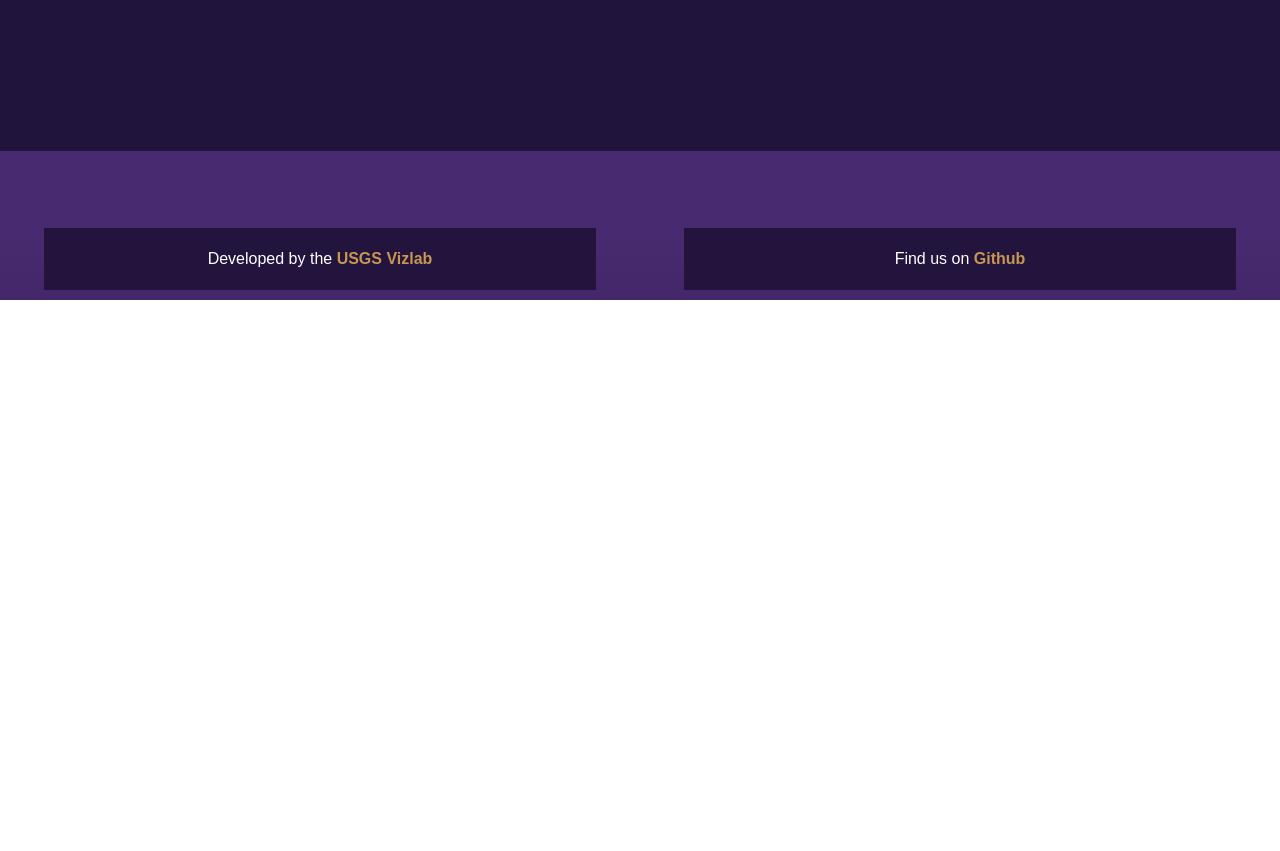
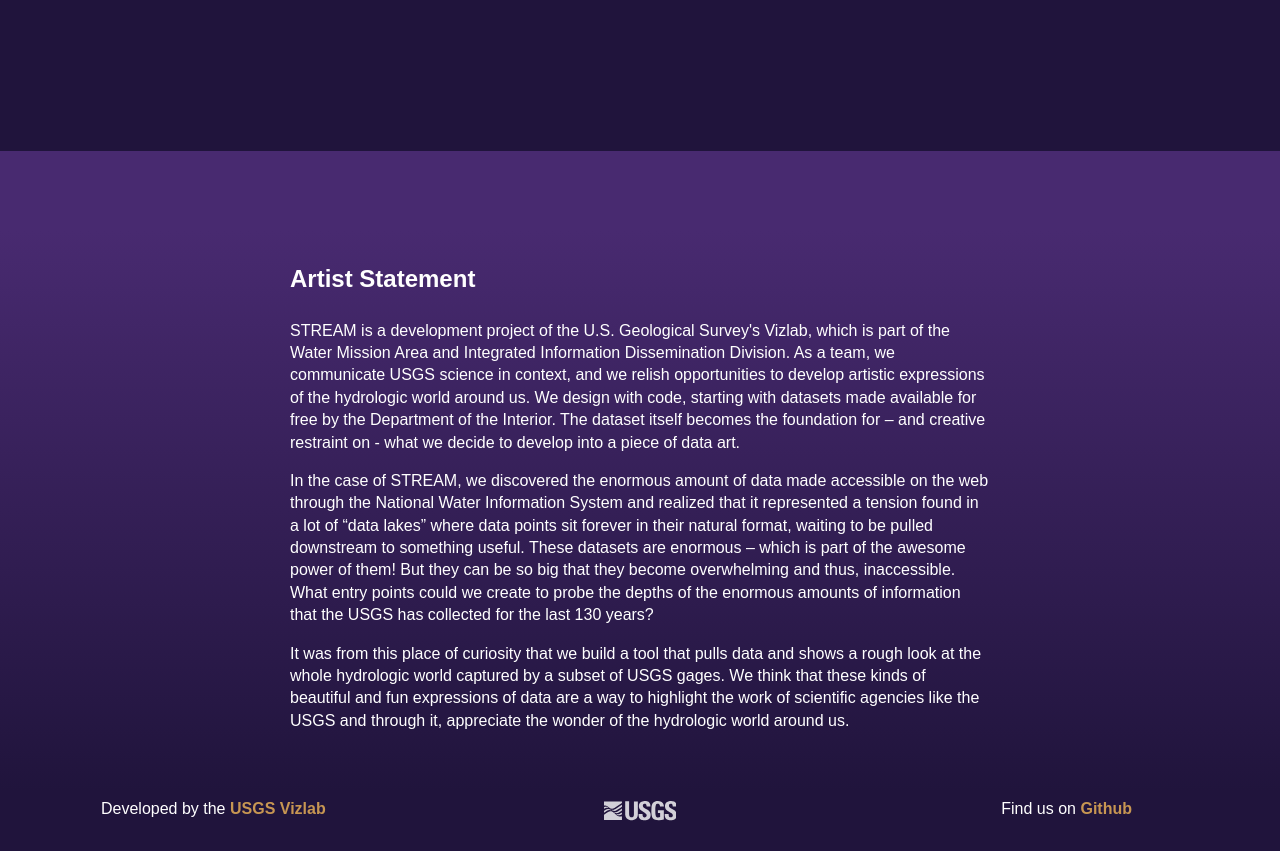
Before and after one commit to USGS-VIZLAB/stream-stats-art-gallery, a plain HTML site: page index.html in a window 1280 px wide. Shown: the part 1449-2300 px from the top of the page. Before the commit the page ends 1749 px from the top, so only its background shows below. Drawn offline with nearby package versions, Linux system fonts and the light colour scheme.

Commit message:
fix text

```diff
--- a/index.html
+++ b/index.html
@@ -41,8 +41,8 @@
         </div>
         <div id="streamgraph"></div>
         <div id="statement" class="text-content">
-          <h3>About the STREAM</h3>
-          <p>This is a streamgraph, where one month of time spans from the left of the screen to the right. Each color band is a distinct <a href="https://nas.er.usgs.gov/hucs.aspx#:~:text=A%20hierarchical%20hydrologic%20unit%20code%20%28HUC%29%20consisting%20of,the%20National%20Watershed%20Boundary%20Dataset%2C%204th%20ed.%202013%29." target="_blank">Hydrologic Unit,</a> from the <a href="https://www.usgs.gov/core-science-systems/ngp/national-hydrography/national-hydrography-dataset?qt-science_support_page_related_con=0#qt-science_support_page_related_con" target="_blank">National Hydrography Dataset</a> which is a region of the country where all the water drains to the same place.</p>
+          <h3>About STREAM</h3>
+          <p>STREAM is a streamgraph showing one month of <a href="https://labs.waterdata.usgs.gov/visualizations/gages-through-the-ages/index.html#/" target="_blank">river flow</a> in the US. Each color band is a distinct <a href="https://nas.er.usgs.gov/hucs.aspx#:~:text=A%20hierarchical%20hydrologic%20unit%20code%20%28HUC%29%20consisting%20of,the%20National%20Watershed%20Boundary%20Dataset%2C%204th%20ed.%202013%29." target="_blank">Hydrologic Unit,</a> (HUC02) from the <a href="https://www.usgs.gov/core-science-systems/ngp/national-hydrography/national-hydrography-dataset?qt-science_support_page_related_con=0#qt-science_support_page_related_con" target="_blank">National Hydrography Dataset</a> reflecting regions that share major river drainages.</p>
           <svg xmlns="http://www.w3.org/2000/svg" id="hucs" viewBox="0 0 1000 750">
             <defs>
               <style>
@@ -505,8 +505,8 @@
               <text class="huc-label" transform="translate(602.6 499)">Lower<tspan x="-12.3" y="18">Mississippi</tspan></text>
             </g>
           </svg>
-          <p>The STREAM is generated with a subset of <a href="https://labs.waterdata.usgs.gov/visualizations/gages-through-the-ages/index.html#/" target="_blank">streamgages</a> from the <a href="https://www.arlis.org/docs/vol1/F/795833123.pdf" target="_blank" class="cite">Hydro-Climatic Gage Network</a> which vets streamgages based on their ability to measure long-term hydrologic and climatic impacts.  The ~700 gages in this collection are selected by having at least 70 years worth of data up to 2009, and that their location is minimally impacted by human development.</p>
-          <p>We used your birthdate to generate a query to the <a href="https://waterservices.usgs.gov/rest/DV-Test-Tool.html" target="_blank">National Water Information System API</a> using that subset of gages that had daily values for the entire month surrounding your birth.  We then summed the discharge values (in cf/s) by HUC to produce each band of the streamgraph. Note that distribution of gages among HUCs, or even along river tributaries or mainstems, is NOT normalized or evenly distributed.  This streamgraph is for interest, intrigue, and relative comparative purposes only, since hydrology is much more complicated than just summing discharge values.</p>
+          <p>The STREAM is generated with data measured by the <a href="https://www.arlis.org/docs/vol1/F/795833123.pdf" target="_blank">Hydro-Climatic Gage Network,</a> a subset of U.S. Geological Survey streamgages that are well-suited for assessing climate-induced surface water changes. The ~700 gages in this collection have at least 80 years worth of data as of 2020, and are located on reaches with minimal human impact and development.</p>
+          <p>We used the date you provided to generate a query to the <a href="https://waterservices.usgs.gov/rest/DV-Test-Tool.html" target="_blank">National Water Information System API</a>, which returned daily discharge measurements for the entire month surrounding that date.  We then summed the raw discharge values (in cf/s) by HUC to produce each band of the streamgraph. Note that distribution of gages among HUCs, or even along river tributaries or mainstems, is nonrandom due to the availability of long term data.  The STREAM is for interest, intrigue, and relative comparative purposes only, since hydrology is much more complicated than just summing discharge values.</p>
           <p>Check out some interesting hydrologic dates that we found reflected in the data. 👇</p>
         </div>
       </section>
@@ -1327,8 +1327,31 @@
       </section>
 
       <footer>
+        <div class="text-content">
+          <h3>Artist Statement</h3>
+          <p>STREAM is a development project of the U.S. Geological Survey's Vizlab, which is part of the Water Mission Area and Integrated Information Dissemination Division.  As a team, we communicate USGS science in context, and we relish opportunities to develop artistic expressions of the hydrologic world around us. We design with code, starting with datasets made available for free by the Department of the Interior.  The dataset itself becomes the foundation for – and creative restraint on - what we decide to develop into a piece of data art. </p>
+          <p>In the case of STREAM, we discovered the enormous amount of data made accessible on the web through the National Water Information System and realized that it represented a tension found in a lot of “data lakes” where data points sit forever in their natural format, waiting to be pulled downstream to something useful.  These datasets are enormous – which is part of the awesome power of them!  But they can be so big that they become overwhelming and thus, inaccessible. What entry points could we create to probe the depths of the enormous amounts of information that the USGS has collected for the last 130 years?</p>
+          <p>It was from this place of curiosity that we build a tool that pulls data and shows a rough look at the whole hydrologic world captured by a subset of USGS gages.  We think that these kinds of beautiful and fun expressions of data are a way to highlight the work of scientific agencies like the USGS and through it, appreciate the wonder of the hydrologic world around us.</p>
+        </div>
         <div class="flex-container">
           <div class="flex-item footer">Developed by the <a href="https://www.usgs.gov/mission-areas/water-resources/science/water-data-visualizations?qt-science_center_objects=0#qt-science_center_objects" target="_blank">USGS Vizlab</a></div>
+          <div class="flex-item footer">
+            <svg id="usgsLogo" xmlns="http://www.w3.org/2000/svg" viewBox="0 0 1000 264">
+              <g>
+                <path d="M411.8,5.3V15.9c0,55.8.2,111.6-.1,167.4a83.6,83.6,0,0,1-3.1,21.7c-3.4,12.1-14.7,19.6-28.5,20.2s-25.9-5.5-29.7-17.9a109.9,109.9,0,0,1-4.8-30.7c-.5-53.8-.2-107.6-.2-161.4V5H291.8V181.5c0,4.3.3,8.5.6,12.8,2.5,38.4,26.5,59.7,59.3,66.7a131.3,131.3,0,0,0,51.5.2c40-7.5,62.5-35.1,62.5-75.7V5.3Z"/>
+                <path d="M712.7,59.6c3.6-14.6,13.4-21.1,28-20.7s24.2,7.2,28,22.2c1.2,4.9,1.6,10,2.4,15.3h52.2c2.8-26.4-12.4-56-37.1-66.8C759-2.4,731.2-2,703.3,6.4c-18.6,5.6-32.1,17.8-39.4,35.9-4.1,10.1-8.2,20.8-9.1,31.6-2.1,27-3.5,54.2-3,81.3.3,18.5,3,37.2,6.8,55.4,5.2,25.2,21.3,41,46.3,48,17.4,4.8,35.2,5.6,53,5.2a265.9,265.9,0,0,0,65.5-9.6v-128H741.9v38.3h30.3v55.9c-12.7,4.5-25.3,7.2-38.5,5.1-9.2-1.5-16.7-6.5-19.6-15.6s-6-19.7-6.5-29.6c-1.2-27.4-1.9-54.9-1.3-82.4C706.6,85.1,709.5,72.1,712.7,59.6Z"/>
+                <path d="M592.7,118.4c-14.4-8.4-28.9-16.7-43-25.6-8.8-5.6-13.7-14-15.1-24.5-1.9-15,7.1-27.3,21.5-29.3,16.3-2.2,26.3,5.2,28.9,21.3.8,5.2,1.3,10.5,1.9,16.1,2,.2,3.7.4,5.3.4h45.4a24.2,24.2,0,0,0,1.2-3.3c1.7-37-11.5-62.4-47.6-70.5C575-.6,558.5-.1,542.2,1.9c-18,2.2-34.9,7.7-47.2,22.3-25.2,30-19.1,80.1,13.4,103.7,16.5,12,34.5,21.7,51.3,33.3,8.3,5.7,16.4,12.3,22.7,20,9.7,11.8,5.2,33.7-7.1,40.6-19.3,10.8-41-.2-43.6-22.1-.7-6.3-1.1-12.7-1.7-19.7H484.6c-2.3,0-4.5.3-7,.4a46.3,46.3,0,0,0-1.2,7.8,195.7,195.7,0,0,0,1.2,20.3c4,29,22.3,48.2,50.6,52.8,20.9,3.4,42,3.4,62.5-1.5,26.9-6.6,44.7-21.8,49.7-50.5,4-23.5,1.9-45.8-14.5-64.8C616.5,133.6,604.9,125.6,592.7,118.4Z"/>
+                <path d="M990.5,152a86.1,86.1,0,0,0-28-26.7c-16.3-9.7-32.8-19.1-48.9-29-12-7.3-20.2-17.1-19.7-32.3s8.2-23.2,21.7-25c15.2-2,24.6,4.3,28,19.1.8,3.9,1,7.9,1.5,11.8.3,2.2.7,4.3,1.1,6.6H997c0-7.7.4-14.9-.1-22.1C995.3,32.5,985,16.1,964.4,7.7c-26-10.6-52.8-9.2-79.3-2.2s-40.7,24.1-44.8,50.7,2.7,51.2,24.3,69.4c7.8,6.5,16.4,12,24.9,17.6,13.3,8.6,27.2,16.4,40.1,25.6a47.4,47.4,0,0,1,14.2,16.3c5.7,11.3,4.1,23-4.6,32.4s-21,9-32.5,5.6-14.8-12.4-16-22.8c-.7-6.4-1.1-12.9-1.7-19.8H836.4c-.4,3.2-1.1,5.7-1,8.2.1,6.2.3,12.4,1,18.6,3.6,29.6,22,49.2,50.5,53.9,20.9,3.4,41.9,3.3,62.5-1.4s38.1-14.8,45.3-35.7c4-11.7,4.7-24.8,5.2-37.4A57,57,0,0,0,990.5,152Z"/>
+                <path d="M170.3,193.1c-10.3-8.7-19.9-18.4-29.8-27.7s-17.9-17.5-30-21.7c-19-6.4-36.8-5.7-54,6.7S18.9,175.5,0,187.9v73.2H247V210c-7.4,1.6-14.2,3.9-21.1,4.4C204.2,216,186.3,206.6,170.3,193.1Z"/>
+                <path d="M69.3,90.1c23.2,19.7,50,21.8,74.2,5.7l50.9-33.9L247,26.7V5.2H.1V62.1c27.6,1.4,33.3,2.7,51.2,14C57.7,80.1,63.5,85.2,69.3,90.1Z"/>
+                <path d="M159,111.1c-15,10.1-31.2,14.6-49.1,9.3-3.3-.9-6.6-2.2-11.5-4,22.9,22.9,52.5,27.1,80,8.3,14.7-10,29.7-19.6,44.5-29.5l24.3-16.5V52.4c-4.5,2.9-8,5-11.4,7.3Z"/>
+                <path d="M193.8,140.3c-13.8,9.4-28.5,15.3-45.5,11.9-5.4-1.1-10.7-2.8-16.5-4.4,16.3,18.4,45.3,24.5,66.8,14a210.6,210.6,0,0,0,21.8-13.2c9.2-6,18.1-12.4,26.4-18.1v-26l-27,18.3Z"/>
+                <path d="M76.4,123.9c7.8.6,15.4,2.9,24.2,4.6-3.3-2.7-5.8-4.9-8.4-6.9-19.3-14.2-45.4-16.2-64-4.7-9.6,6-18.7,12.7-27.8,18.9v26.4c14.4-9.8,27.9-18.6,40.9-27.9C52,126.7,63.6,123,76.4,123.9Z"/>
+                <path d="M213.1,178.3c-15.9,7.5-32.2,6.6-49.1-.4,18.1,22.3,57.2,28.7,82.8,4.2v-25l-18.5,12.1C223.3,172.3,218.4,175.8,213.1,178.3Z"/>
+                <path d="M65.7,95.9C49.4,77.7,18.8,74.2.2,84.9v22.7C11,102.9,21,96.1,31.9,94.2S55.2,95.2,65.7,95.9Z"/>
+              </g>
+            </svg>
+          </div>
           <div class="flex-item footer">Find us on <a href="https://github.com/USGS-VIZLAB" target="_blank">Github</a></div>
         </div>
       </footer>
--- a/style/style.css
+++ b/style/style.css
@@ -425,16 +425,16 @@ button:hover{
   .flex-container {
     display: flex;
     flex-wrap: wrap;
-    align-items: stretch;
+    align-items: flex-end;
     justify-content: space-around;
   }
 
   .flex-item {
     padding: 20px;
-    min-width: 300px;
-    flex: 0 0 40%;
+    min-width: 200px;
+    flex: 0 0 25%;
     margin: 10px;
-    background-color: rgba(34,20,60,1);
+
   }
   .flex-pic {
     max-width: 100%;
@@ -444,6 +444,11 @@ button:hover{
 
   .footer {
     text-align: center;
+  }
+  #usgsLogo {
+    height: 1.2em;
+    fill: white;
+    opacity: .8;
   }
   .emph {
     font-weight: bold;
```
